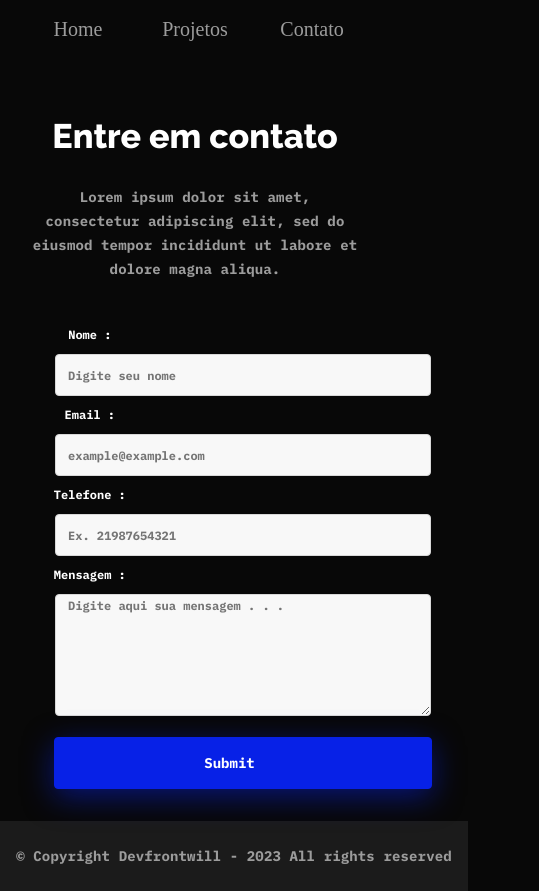
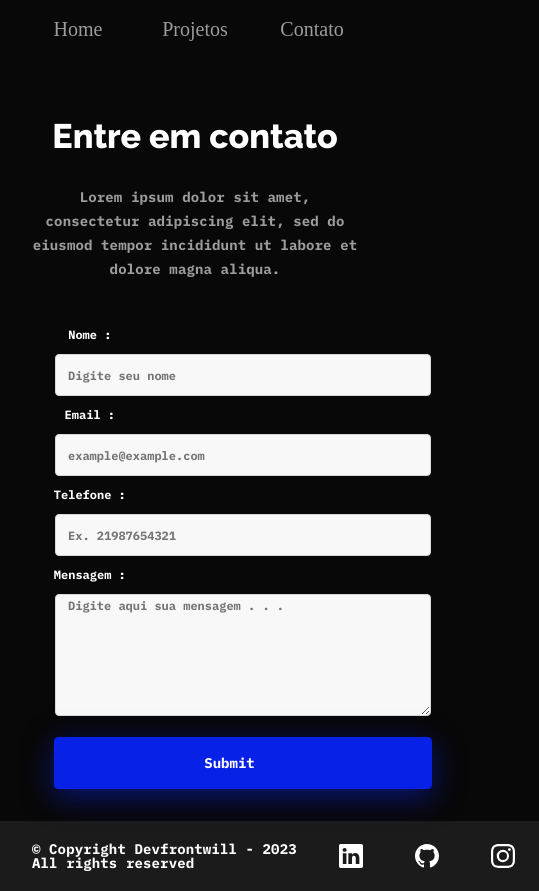
Before and after one commit to devfrontwill/Portfolio, a React (Vite) app: page /contato in a window 390 px wide. Shown: the whole page, 539 px wide, since content can reach past the window. Built offline with nearby package versions, Linux system fonts and the light colour scheme; some icons are missing.

Commit message:
Feat: Adiconado midias sociais no footer

```diff
--- a/package.json
+++ b/package.json
@@ -17,7 +17,7 @@
     "react": "^18.2.0",
     "react-dom": "^18.2.0",
     "react-hook-form": "^7.45.4",
-    "react-icons": "^4.10.1",
+    "react-icons": "^4.11.0",
     "react-router": "^6.11.2",
     "react-router-dom": "^6.11.2",
     "sort-by": "^1.2.0"
--- a/src/pages/Contato/index.jsx
+++ b/src/pages/Contato/index.jsx
@@ -1,6 +1,7 @@
 import React, { useState } from "react";
 import emailjs from '@emailjs/browser';
 import { PiCaretRightBold } from 'react-icons/pi';
+import { BsLinkedin, BsGithub, BsInstagram } from 'react-icons/bs';
 import styles from './styles.module.scss';
 import Menu from '../../components/Menu';
 
@@ -109,7 +110,22 @@ export default function Contato() {
 
                 </form>
 
-                <footer className={styles.copyright} >© Copyright Devfrontwill - 2023 All rights reserved</footer>
+                <footer className={styles.copyright} >
+                    <div className={styles.social_container}>
+                        <h3> © Copyright Devfrontwill - 2023 All rights reserved </h3>
+                        <a className={styles.social} href="https://www.linkedin.com/in/devfrontwill">
+                            <BsLinkedin color='#FFF' size={24} />
+                        </a>
+
+                        <a className={styles.social} href="https://github.com/devfrontwill">
+                            <BsGithub color='#FFF' size={24} />
+                        </a>
+
+                        <a className={styles.social} href="https://instagram.com/wiliam.rozza">
+                            <BsInstagram color='#FFF' size={24} />
+                        </a>
+                    </div>
+                </footer>
             </div>
         </>
     )
--- a/src/pages/Contato/styles.module.scss
+++ b/src/pages/Contato/styles.module.scss
@@ -171,6 +171,19 @@
     height: 4.375rem;
     flex-shrink: 0;
     background: #1B1B1B;
+
+    .social_container {
+        width: 100%;
+        display: flex;
+        justify-content: center;
+        align-items: center;
+
+        .social {
+            margin-left: 28px;
+            display: flex;
+            align-items: center;
+        }
+    }
 }
 
 @media screen and (max-width: 768px) {
@@ -179,6 +192,12 @@
     }
 
     .copyright {
-            width: 120vw;
+        width: 130vw;
+        padding-left: 2rem;
+
+        .social {
+            margin-left: 0px;
+            margin-right: 1.5rem;
         }
     }
+}
--- a/src/pages/Home/index.jsx
+++ b/src/pages/Home/index.jsx
@@ -5,6 +5,7 @@ import styles from './styles.module.scss';
 import profile from '../../assets/profile.png';
 import currilum from '../../assets/curriculum.pdf';
 import Menu from '../../components/Menu';
+import { BsLinkedin, BsGithub, BsInstagram } from 'react-icons/bs';
 import Javascript from '../../assets/javascript-logo.png';
 import Reactlogo from '../../assets/react-logo.png';
 import ReactNativelogo from '../../assets/react-native-logo.png';
@@ -92,7 +93,20 @@ function Home() {
 
 
                 <footer className={styles.copyright} >
-                    © Copyright Devfrontwill - 2023 All rights reserved
+                    <div className={styles.social_container}>
+                        <h3> © Copyright Devfrontwill - 2023 All rights reserved </h3>
+                        <a className={styles.social} href="https://www.linkedin.com/in/devfrontwill">
+                            <BsLinkedin color='#FFF' size={24} />
+                        </a>
+
+                        <a className={styles.social} href="https://github.com/devfrontwill">
+                            <BsGithub color='#FFF' size={24} />
+                        </a>
+
+                        <a className={styles.social} href="https://instagram.com/wiliam.rozza">
+                            <BsInstagram color='#FFF' size={24} />
+                        </a>
+                    </div>
                 </footer>
 
 
--- a/src/pages/Home/styles.module.scss
+++ b/src/pages/Home/styles.module.scss
@@ -228,10 +228,23 @@
         font-size: 0.875rem;
         font-family: IBM Plex Mono;
         letter-spacing: 0.00875rem;
-        width: 104.7%;
+        width: 100%;
         height: 4.375rem;
         flex-shrink: 0;
         background: #1B1B1B;
+    }
+
+    .social_container {
+        width: 100%;
+        display: flex;
+        justify-content: center;
+        align-items: center;
+
+        .social {
+            margin-left: 28px;
+            display: flex;
+            align-items: center;
+        }
     }
 }
 
```
Also changed, not shown: 1 other file (tests, documents, lock files or other folders). Lines whose indentation alone changed are shown as unchanged.
